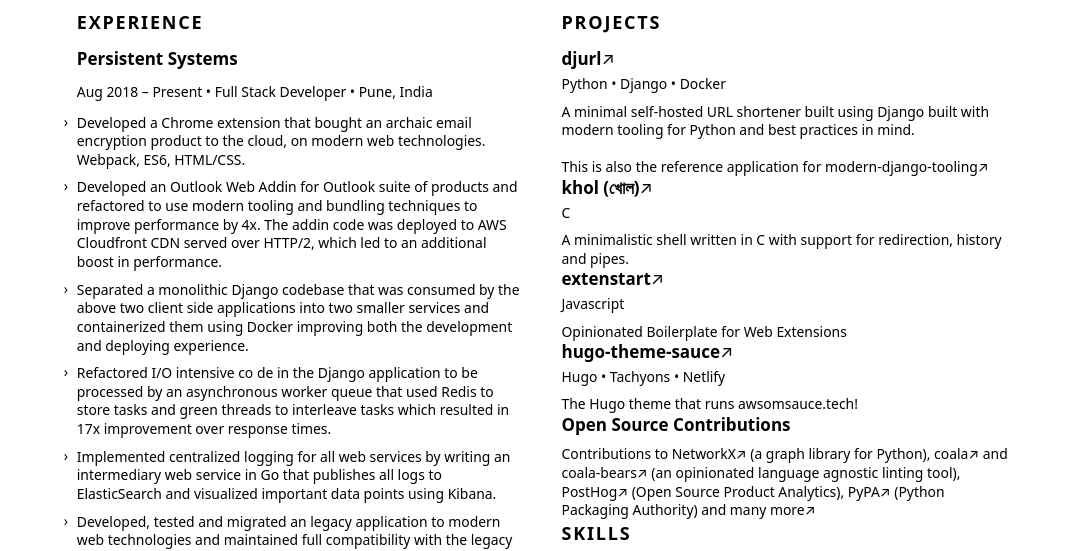
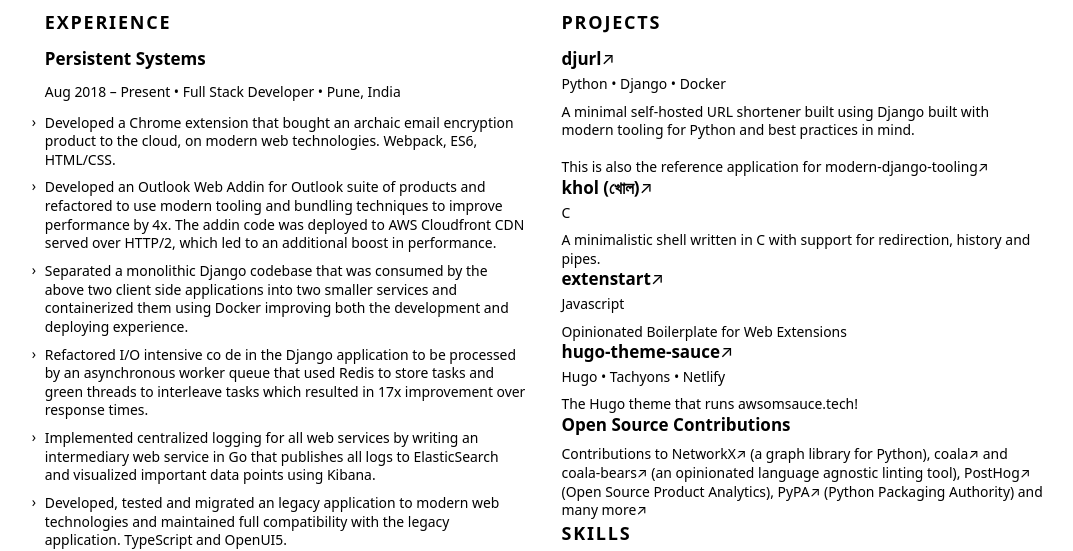
Before and after one commit to SanketDG/snkt, a Gatsby site: page /resume in a window 1280 px wide. Shown: the part 181-732 px from the top of the page, without its empty margins (96-1169 px from the left). Built offline with nearby package versions, Linux system fonts and the light colour scheme; Gatsby itself is replaced by a stand-in of ours; a web font is replaced by a local one.

Commit message:
Fit resume in one page

```diff
--- a/src/pages/resume.js
+++ b/src/pages/resume.js
@@ -6,7 +6,7 @@
     <>
       <Header />
       <main className="font-firago hyphens-manual">
-        <div className="p-6 mx-auto max-w-2xl print:max-w-letter md:max-w-letter md:h-letter xsm:p-8 sm:p-9 md:p-16 print:p-4 bg-white md:pt-4">
+        <div className="p-6 mx-auto max-w-2xl print:max-w-letter md:max-w-letter md:h-letter xsm:p-8 sm:p-9 print:p-4 bg-white md:pt-4">
           <header className="flex items-center mb-3 md:mb-7 flex-col print:mb-0">
             <h1 className="text-2xl font-semibold pb-px mb-3 print:mb-0">
               Sanket Dasgupta
```
